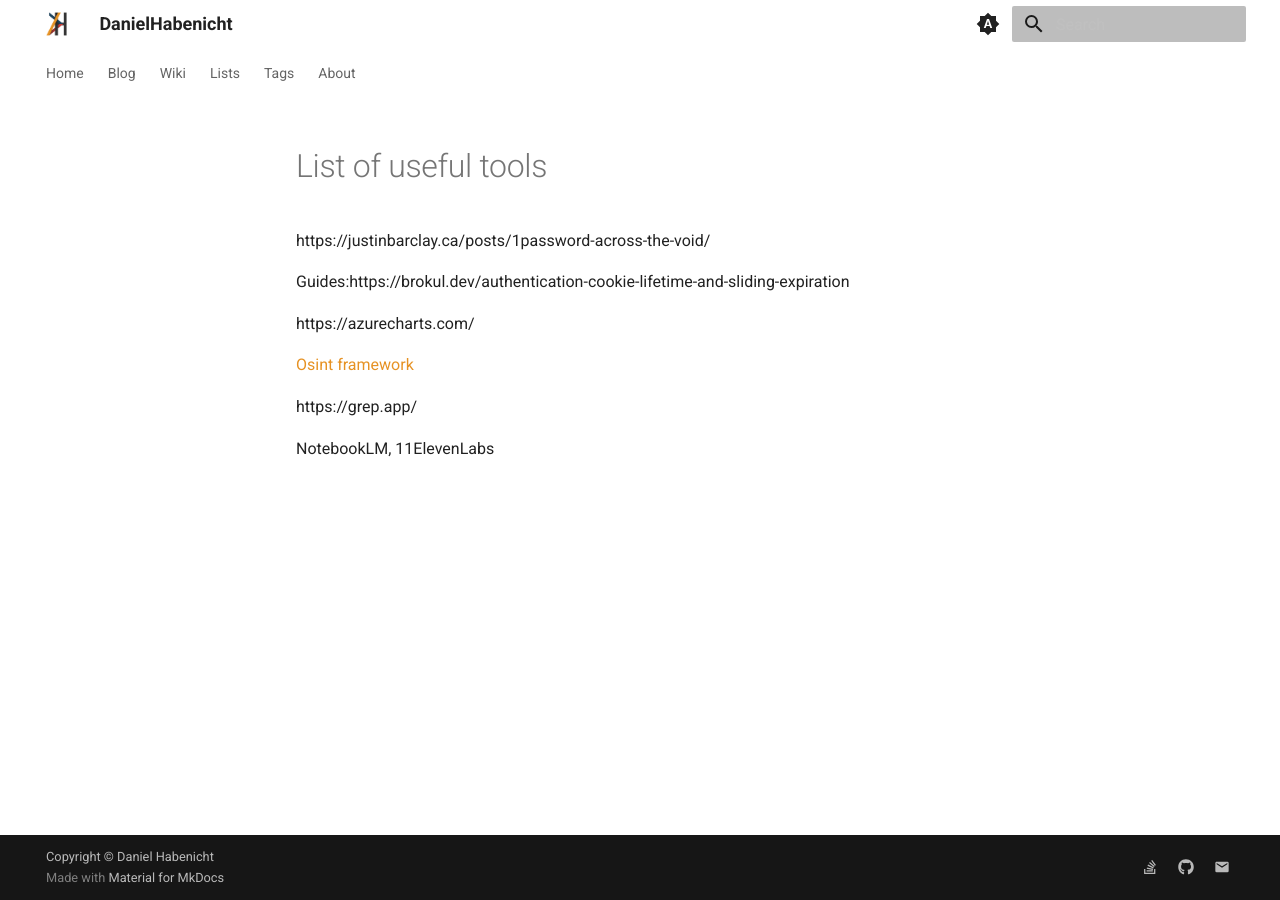
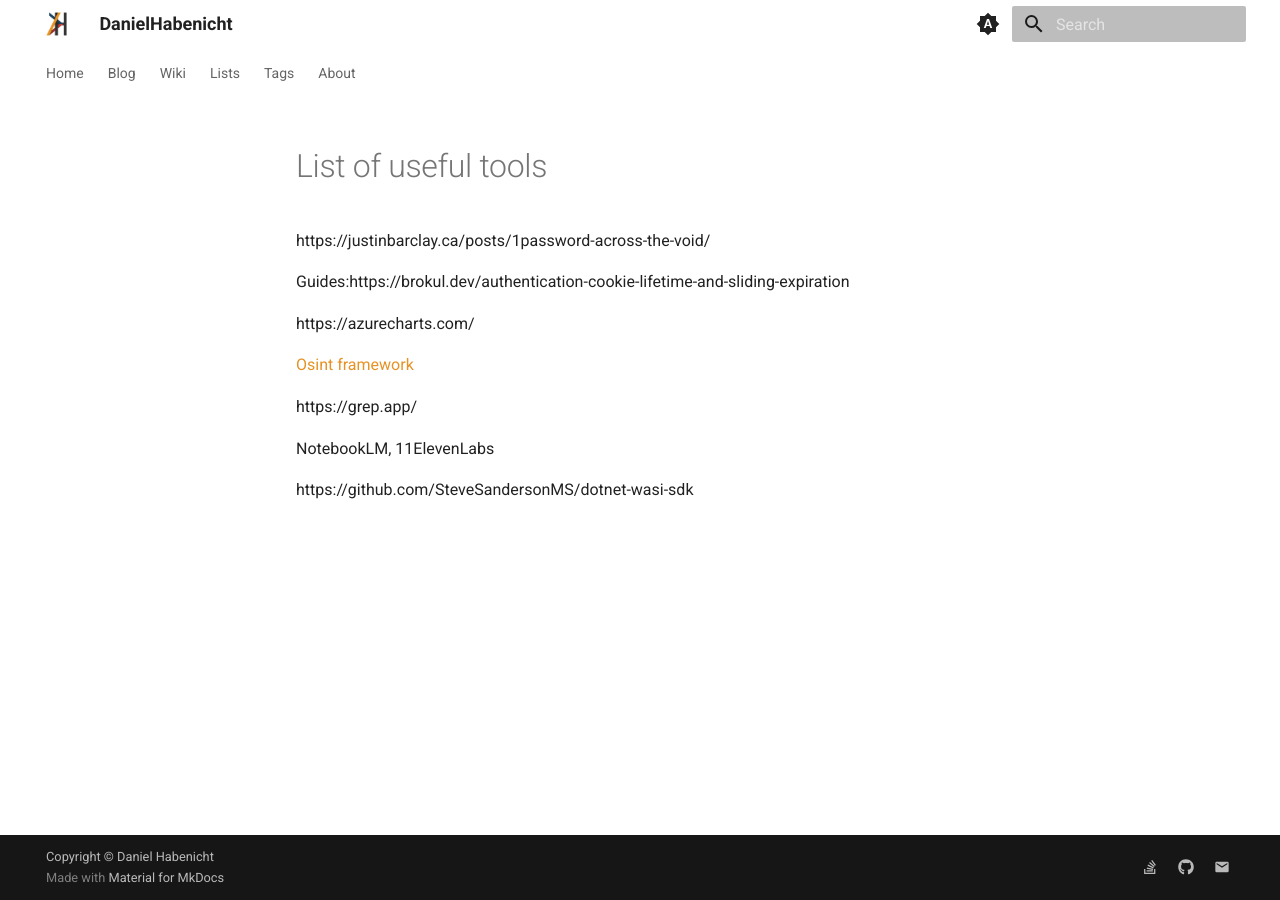
Before and after one commit to DanielHabenicht/danielhabenicht.github.io, an MkDocs documentation site: the page built from docs/lists/list_of_useful_tools.md, in a window 1280 px wide. Built offline with MkDocs 1.6.1 and Material for MkDocs 9.7.7, drawn with Linux system fonts in a browser that asks for light colours; plug-ins that fetch from the network failed and are left out; some of the changed lines change nothing that is shown.

Commit message:
Update list_of_useful_tools.md

```diff
--- a/docs/lists/list_of_useful_tools.md
+++ b/docs/lists/list_of_useful_tools.md
@@ -16,3 +16,5 @@ https://azurecharts.com/
 https://grep.app/
 
 NotebookLM, 11ElevenLabs
+
+https://github.com/SteveSandersonMS/dotnet-wasi-sdk
```
